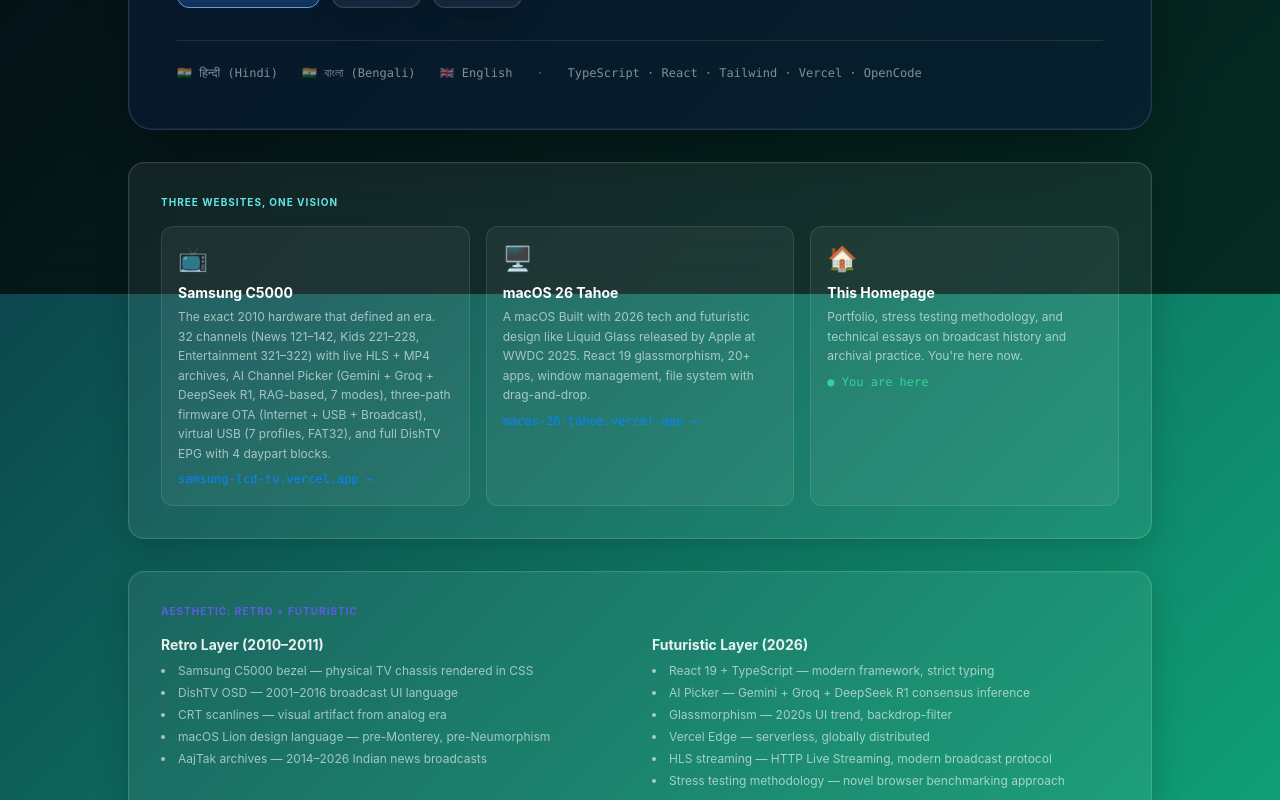
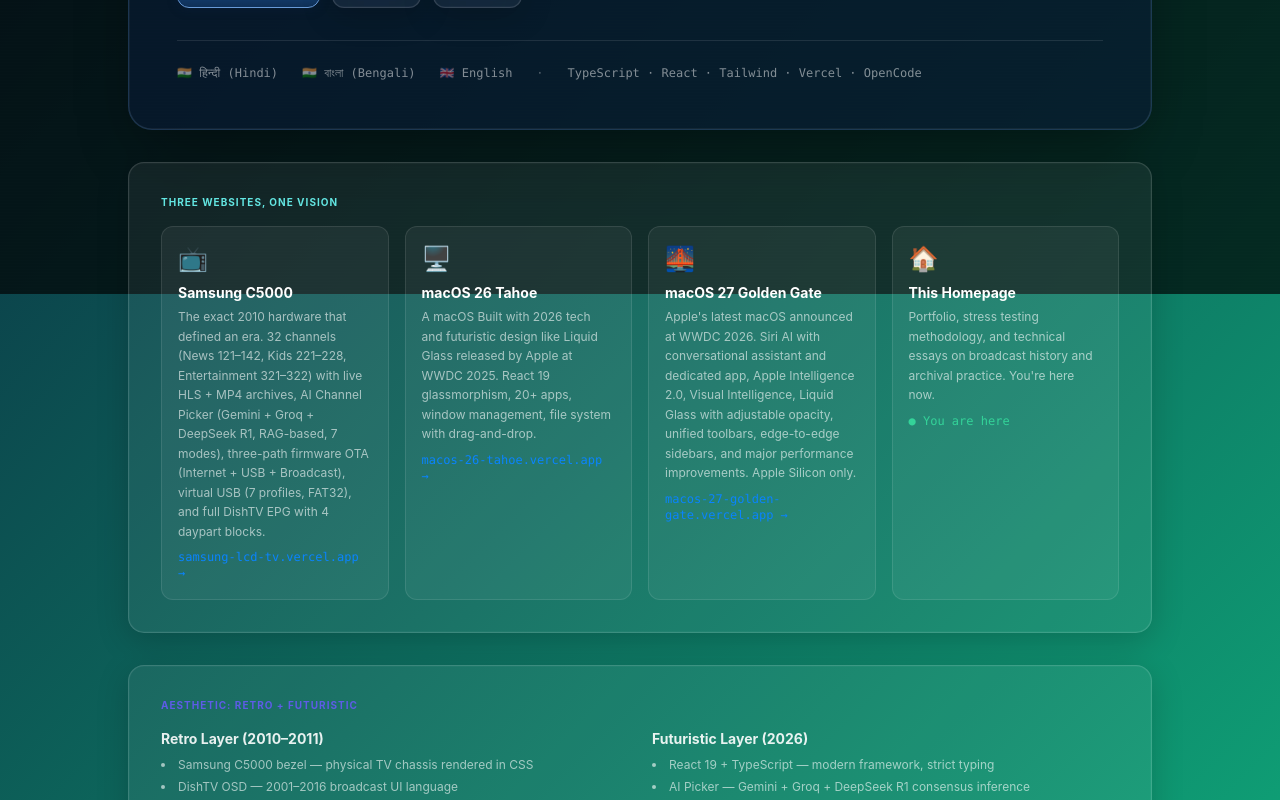
Before and after one commit to AashmanShukla3223/AashmanShukla3223, a React (Vite) app: page / in a window 1280 px wide. Shown: the part 506-1306 px from the top of the page. Built offline with nearby package versions, Linux system fonts and the light colour scheme.

Commit message:
Add macOS 27 Golden Gate project — WWDC 2026, Siri AI, Liquid Glass, Apple Intelligence 2.0

```diff
--- a/src/data/projects.ts
+++ b/src/data/projects.ts
@@ -44,6 +44,19 @@
     accent: '#5e5ce6',
   },
   {
+    id: 'macos-golden-gate',
+    name: 'macOS 27 Golden Gate Simulator',
+    tagline: 'Apple\'s latest macOS, now in your browser',
+    description:
+      'Browser-based simulator of macOS 27 Golden Gate — announced at WWDC 2026 on June 8. Features Siri AI with conversational interface and dedicated Siri app, Apple Intelligence 2.0, Visual Intelligence for on-screen content awareness, Liquid Glass design with adjustable opacity, unified toolbars and edge-to-edge sidebars, and comprehensive performance improvements under the hood. Apple Silicon only. Built with the same React 19 + Vite + Tailwind stack as macOS Tahoe, continuing the series of browser-native macOS simulators.',
+    url: 'https://macos-27-golden-gate.vercel.app',
+    repo: 'https://github.com/AashmanShukla3223/Antigravity-and-OpenCode-CLI-Prompts-and-Skills',
+    tech: ['React 19', 'Vite', 'Tailwind', 'TypeScript', 'Siri AI', 'Apple Intelligence 2.0', 'Liquid Glass'],
+    status: 'live',
+    emoji: '🌉',
+    accent: '#ff9f0a',
+  },
+  {
     id: 'antigravity-prompts',
     name: 'Antigravity & OpenCode Prompts',
     tagline: 'CLI prompts and skills library for AI coding agents',
--- a/src/pages/Home.tsx
+++ b/src/pages/Home.tsx
@@ -75,7 +75,7 @@
             Three Websites, One Vision
           </span>
         </div>
-        <div className="grid gap-4 sm:grid-cols-3">
+        <div className="grid gap-4 sm:grid-cols-4">
           <div className="bg-white/5 rounded-xl p-4 border border-white/10 hover:border-tahoe-blue/40 transition-colors">
             <span className="text-2xl block mb-2">📺</span>
             <h3 className="font-bold text-white text-sm">Samsung C5000</h3>
@@ -104,6 +104,21 @@
               className="text-tahoe-blue text-xs mt-2 inline-block hover:underline font-mono"
             >
               macos-26-tahoe.vercel.app →
+            </a>
+          </div>
+          <div className="bg-white/5 rounded-xl p-4 border border-white/10 hover:border-tahoe-orange/40 transition-colors">
+            <span className="text-2xl block mb-2">🌉</span>
+            <h3 className="font-bold text-white text-sm">macOS 27 Golden Gate</h3>
+            <p className="text-xs text-white/60 mt-1 leading-relaxed">
+              Apple's latest macOS announced at WWDC 2026. Siri AI with conversational assistant and dedicated app, Apple Intelligence 2.0, Visual Intelligence, Liquid Glass with adjustable opacity, unified toolbars, edge-to-edge sidebars, and major performance improvements. Apple Silicon only.
+            </p>
+            <a
+              href="https://macos-27-golden-gate.vercel.app"
+              target="_blank"
+              rel="noopener noreferrer"
+              className="text-tahoe-blue text-xs mt-2 inline-block hover:underline font-mono"
+            >
+              macos-27-golden-gate.vercel.app →
             </a>
           </div>
           <div className="bg-white/5 rounded-xl p-4 border border-white/10 hover:border-tahoe-mint/40 transition-colors">
```
